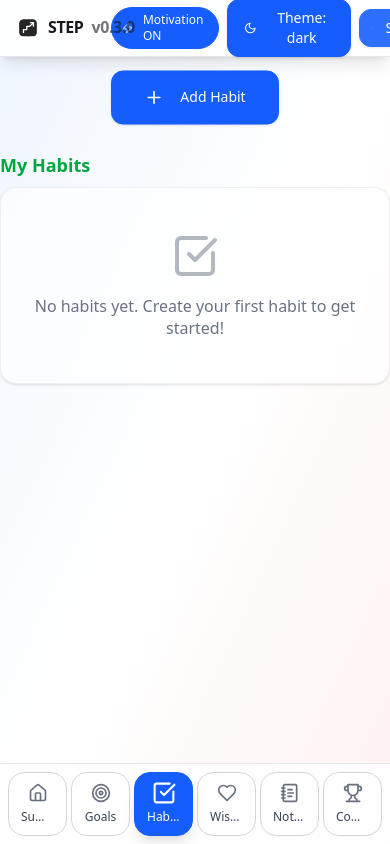
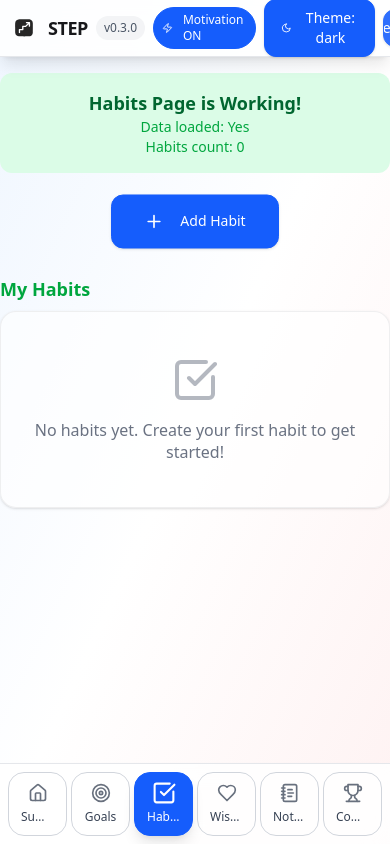
Before and after one commit to STEP-cmyk/step-telegram, a React (Vite) app: page /habits in a window 390 px wide. Built offline with nearby package versions, Linux system fonts and the light colour scheme.

Commit message:
fix2: updated layout for Telegram WebApp

```diff
--- a/src/App.jsx
+++ b/src/App.jsx
@@ -1,5 +1,5 @@
 import React, { Suspense } from 'react'
-import { Routes, Route, Navigate } from 'react-router-dom'
+import { Routes, Route, Navigate, useLocation } from 'react-router-dom'
 import Shell from './components/Shell'
 import ErrorBoundary from './components/ErrorBoundary'
 import { AppProvider } from './store/app.jsx'
@@ -23,22 +23,33 @@ function LoadingFallback() {
   )
 }
 
+function AppRoutes() {
+  const location = useLocation()
+  console.log('Current route:', location.pathname)
+
+  return (
+    <Routes>
+      <Route path="/" element={<Summary />} />
+      <Route path="/goals" element={<Goals />} />
+      <Route path="/habits" element={<Habits />} />
+      <Route path="/wishes" element={<Wishes />} />
+      <Route path="/notes" element={<Notes />} />
+      <Route path="/competitions" element={<Competitions />} />
+      <Route path="/settings" element={<Settings />} />
+      <Route path="*" element={<Navigate to="/" replace />} />
+    </Routes>
+  )
+}
+
 export default function App(){
+  console.log('App component rendering')
+
   return (
     <ErrorBoundary>
       <AppProvider>
         <Shell>
           <Suspense fallback={<LoadingFallback />}>
-            <Routes>
-              <Route path="/" element={<Summary />} />
-              <Route path="/goals" element={<Goals />} />
-              <Route path="/habits" element={<Habits />} />
-              <Route path="/wishes" element={<Wishes />} />
-              <Route path="/notes" element={<Notes />} />
-              <Route path="/competitions" element={<Competitions />} />
-              <Route path="/settings" element={<Settings />} />
-              <Route path="*" element={<Navigate to="/" replace />} />
-            </Routes>
+            <AppRoutes />
           </Suspense>
         </Shell>
       </AppProvider>
--- a/src/components/ErrorBoundary.jsx
+++ b/src/components/ErrorBoundary.jsx
@@ -8,6 +8,7 @@ export default class ErrorBoundary extends React.Component {
   }
 
   static getDerivedStateFromError(error) {
+    console.log('ErrorBoundary caught error:', error)
     return { hasError: true }
   }
 
@@ -39,7 +40,10 @@ export default class ErrorBoundary extends React.Component {
             </p>
 
             <button
-              onClick={() => window.location.reload()}
+              onClick={() => {
+                this.setState({ hasError: false, error: null, errorInfo: null })
+                window.location.reload()
+              }}
               className="inline-flex items-center gap-2 px-4 py-2 bg-blue-600 text-white rounded-xl hover:bg-blue-700 active:bg-blue-800 focus:outline-none focus:ring-2 focus:ring-blue-500 focus:ring-offset-2 transition-colors"
             >
               <RefreshCw size={16} />
--- a/src/components/Shell.jsx
+++ b/src/components/Shell.jsx
@@ -116,14 +116,30 @@ export default function Shell({children}){
     <div className="app-container min-h-dvh bg-gradient-to-br from-blue-50 via-white to-red-50 dark:from-zinc-900 dark:via-zinc-800 dark:to-orange-900/20 text-zinc-900 dark:text-zinc-50">
       <header className="header">
         <div className="header-inner container">
-          <div className="flex items-center gap-2 font-bold tracking-tight">
-            <img src={logo} alt="" style={{width:24,height:24,opacity:.85}} />
-            STEP <span className="opacity-60">v0.3.0</span>
+          <div className="flex items-center gap-3">
+            <img src={logo} alt="" className="w-6 h-6 opacity-85" />
+            <div className="flex items-center gap-2">
+              <span className="font-bold tracking-tight text-lg">STEP</span>
+              <span className="text-xs px-2 py-1 bg-gray-100 dark:bg-gray-800 text-gray-600 dark:text-gray-400 rounded-full font-medium">
+                v0.3.0
+              </span>
+            </div>
           </div>
           <div className="flex items-center gap-2">
-            {data?.settings?.tipsOnHome && <Badge><Zap size={14} className="mr-1"/> Motivation ON</Badge>}
-            <Button variant="primary" onClick={cycleTheme}><ThemeIcon size={16} className="mr-1"/> Theme: {data?.settings?.theme}</Button>
-            <Link to="/settings" className="btn btn-primary"><Settings size={16} className="mr-1"/> Settings</Link>
+            {data?.settings?.tipsOnHome && (
+              <Badge>
+                <Zap size={14} className="mr-1"/>
+                Motivation ON
+              </Badge>
+            )}
+            <Button variant="primary" onClick={cycleTheme}>
+              <ThemeIcon size={16} className="mr-1"/>
+              Theme: {data?.settings?.theme}
+            </Button>
+            <Link to="/settings" className="btn btn-primary">
+              <Settings size={16} className="mr-1"/>
+              Settings
+            </Link>
           </div>
         </div>
       </header>
--- a/src/index.css
+++ b/src/index.css
@@ -50,7 +50,13 @@ body{
   flex-direction: column;
 }
 
-.container{ max-width:1100px; margin:0 auto; padding:0 var(--space-4); }
+.container{
+  max-width:1100px;
+  margin:0 auto;
+  padding:0 var(--space-4);
+  width: 100%;
+  box-sizing: border-box;
+}
 .app-shell{ min-height:100vh; }
 
 /* Full-screen layout like Telegram */
@@ -81,6 +87,35 @@ html.theme-fading .app-shell{ transition: background .45s ease, color .3s ease,
   display:flex;
   align-items:center;
   justify-content:space-between;
+  padding: 0 1rem;
+  gap: 1rem;
+}
+
+/* Responsive header adjustments */
+@media (max-width: 640px) {
+  .header-inner {
+    padding: 0 0.75rem;
+    gap: 0.5rem;
+  }
+
+  .header-inner > div:first-child {
+    flex-shrink: 0;
+  }
+
+  .header-inner > div:last-child {
+    flex-shrink: 1;
+    min-width: 0;
+  }
+
+  .header-inner .btn {
+    padding: 0.5rem 0.75rem;
+    font-size: 0.875rem;
+  }
+
+  .header-inner .badge {
+    padding: 0.25rem 0.5rem;
+    font-size: 0.75rem;
+  }
 }
 
 /* Main content with proper spacing */
--- a/src/pages/Goals.jsx
+++ b/src/pages/Goals.jsx
@@ -14,7 +14,7 @@ import { Plus, Target, Calendar, Tag, Star } from 'lucide-react'
 export default function Goals() {
   console.log('Goals component is rendering')
 
-  const { data, setData, ready } = useApp()
+  const { data, setData, ready, error } = useApp()
   const [showAddModal, setShowAddModal] = useState(false)
   const [showDetailModal, setShowDetailModal] = useState(false)
   const [selectedGoal, setSelectedGoal] = useState(null)
@@ -33,7 +33,19 @@ export default function Goals() {
     category: 'Personal'
   })
 
-  console.log('Goals component state - ready:', ready, 'data:', data)
+  console.log('Goals component state - ready:', ready, 'error:', error, 'data:', data)
+
+  // Show error state if there's an error
+  if (error) {
+    return (
+      <div className="flex items-center justify-center min-h-screen">
+        <div className="text-center">
+          <div className="w-8 h-8 mx-auto mb-4 border-2 border-red-600 border-t-transparent rounded-full"></div>
+          <p className="text-red-600 dark:text-red-400">Error loading data: {error.message}</p>
+        </div>
+      </div>
+    )
+  }
 
   // Wait for data to be ready
   if (!ready || !data) {
@@ -66,6 +78,9 @@ export default function Goals() {
     acc[category].push(goal)
     return acc
   }, {})
+
+  // Simple test render to verify the page is working
+  console.log('Goals page is rendering successfully')
 
   const addGoal = () => {
     const newGoal = {
@@ -159,6 +174,12 @@ export default function Goals() {
 
   return (
     <div className="space-y-6">
+      {/* Test message to verify rendering */}
+      <div className="text-center p-4 bg-green-100 dark:bg-green-900/30 rounded-xl">
+        <h1 className="text-lg font-semibold text-green-800 dark:text-green-200">Goals Page is Working!</h1>
+        <p className="text-sm text-green-600 dark:text-green-300">Data loaded: {ready ? 'Yes' : 'No'}</p>
+        <p className="text-sm text-green-600 dark:text-green-300">Goals count: {goals.length}</p>
+      </div>
       {/* Add Goal Button */}
       <div className="text-center">
         <Button
--- a/src/pages/Habits.jsx
+++ b/src/pages/Habits.jsx
@@ -37,7 +37,7 @@ const DURATION_OPTIONS = [
 export default function Habits() {
   console.log('Habits component is rendering')
 
-  const { data, setData, ready } = useApp()
+  const { data, setData, ready, error } = useApp()
   const [showAddModal, setShowAddModal] = useState(false)
   const [showDetailModal, setShowDetailModal] = useState(false)
   const [selectedHabit, setSelectedHabit] = useState(null)
@@ -56,7 +56,19 @@ export default function Habits() {
     description: ''
   })
 
-  console.log('Habits component state - ready:', ready, 'data:', data)
+  console.log('Habits component state - ready:', ready, 'error:', error, 'data:', data)
+
+  // Show error state if there's an error
+  if (error) {
+    return (
+      <div className="flex items-center justify-center min-h-screen">
+        <div className="text-center">
+          <div className="w-8 h-8 mx-auto mb-4 border-2 border-red-600 border-t-transparent rounded-full"></div>
+          <p className="text-red-600 dark:text-red-400">Error loading data: {error.message}</p>
+        </div>
+      </div>
+    )
+  }
 
   // Wait for data to be ready
   if (!ready || !data) {
@@ -259,6 +271,13 @@ export default function Habits() {
 
   return (
     <div className="space-y-6">
+      {/* Test message to verify rendering */}
+      <div className="text-center p-4 bg-green-100 dark:bg-green-900/30 rounded-xl">
+        <h1 className="text-lg font-semibold text-green-800 dark:text-green-200">Habits Page is Working!</h1>
+        <p className="text-sm text-green-600 dark:text-green-300">Data loaded: {ready ? 'Yes' : 'No'}</p>
+        <p className="text-sm text-green-600 dark:text-green-300">Habits count: {habits.length}</p>
+      </div>
+
       {/* Add Habit Button */}
       <div className="text-center">
         <Button
--- a/src/pages/Wishes.jsx
+++ b/src/pages/Wishes.jsx
@@ -12,7 +12,9 @@ import { uid, currency } from '../lib/utils'
 import { Plus, Heart, Calendar, Link, Tag, Star, Target } from 'lucide-react'
 
 export default function Wishes() {
-  const { data, setData, ready } = useApp()
+  console.log('Wishes component is rendering')
+
+  const { data, setData, ready, error } = useApp()
   const [showAddModal, setShowAddModal] = useState(false)
   const [showDetailModal, setShowDetailModal] = useState(false)
   const [selectedWish, setSelectedWish] = useState(null)
@@ -29,6 +31,20 @@ export default function Wishes() {
     priority: 'Medium',
     description: ''
   })
+
+  console.log('Wishes component state - ready:', ready, 'error:', error, 'data:', data)
+
+  // Show error state if there's an error
+  if (error) {
+    return (
+      <div className="flex items-center justify-center min-h-screen">
+        <div className="text-center">
+          <div className="w-8 h-8 mx-auto mb-4 border-2 border-red-600 border-t-transparent rounded-full"></div>
+          <p className="text-red-600 dark:text-red-400">Error loading data: {error.message}</p>
+        </div>
+      </div>
+    )
+  }
 
   // Wait for data to be ready
   if (!ready || !data) {
@@ -142,6 +158,13 @@ export default function Wishes() {
 
   return (
     <div className="space-y-6">
+      {/* Test message to verify rendering */}
+      <div className="text-center p-4 bg-green-100 dark:bg-green-900/30 rounded-xl">
+        <h1 className="text-lg font-semibold text-green-800 dark:text-green-200">Wishes Page is Working!</h1>
+        <p className="text-sm text-green-600 dark:text-green-300">Data loaded: {ready ? 'Yes' : 'No'}</p>
+        <p className="text-sm text-green-600 dark:text-green-300">Wishes count: {wishes.length}</p>
+      </div>
+
       {/* Add Wish Button */}
       <div className="text-center">
         <Button
```
